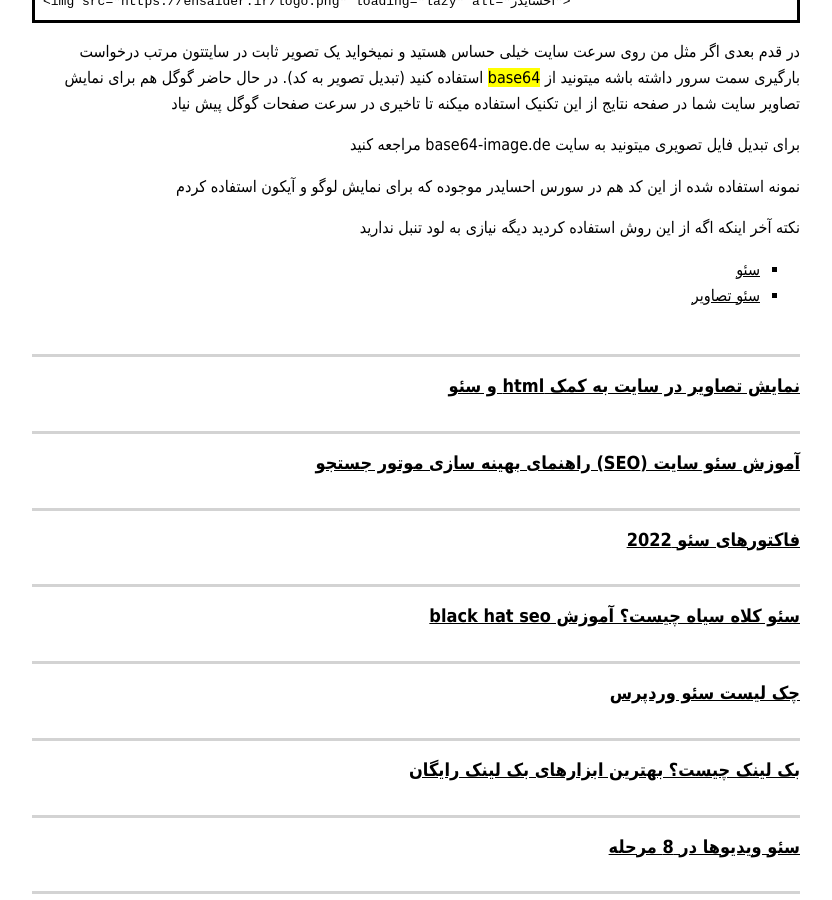
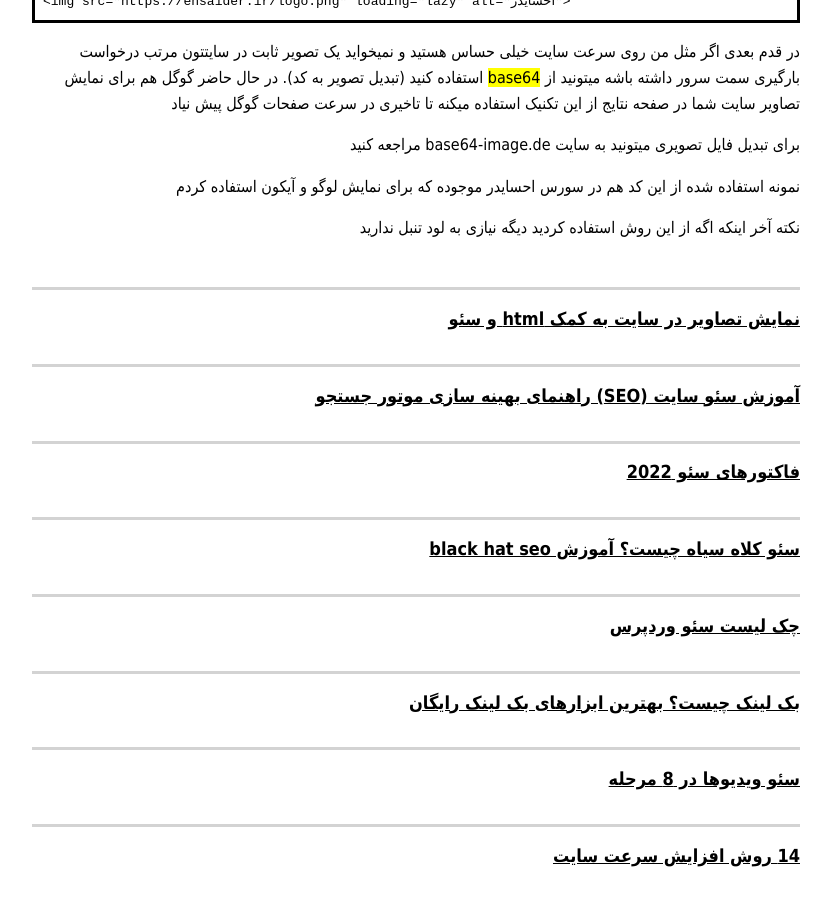
Before and after one commit to darkblog/darkblog.github.io, a Jekyll site: the page built from _posts/2022-7-20-1.md, in a window 1280 px wide and 900 px high, scrolled down 608 px. Shown: the whole window, without its empty margins (224-1056 px from the left). Built offline with Jekyll 4.4.1, drawn with Linux system fonts in a browser that asks for light colours.

Commit message:
Update 2022-7-20-1.md

```diff
--- a/_posts/2022-7-20-1.md
+++ b/_posts/2022-7-20-1.md
@@ -33,6 +33,3 @@
 نمونه استفاده شده از این کد هم در سورس احسایدر موجوده که برای نمایش لوگو و آیکون استفاده کردم
 
 نکته آخر اینکه اگه از این روش استفاده کردید دیگه نیازی به لود تنبل ندارید
-
-- <a href="https://ehsaider.ir/seo">سئو</a>
-- <a href="https://ehsaider.ir/image-seo">سئو تصاویر</a>
```
